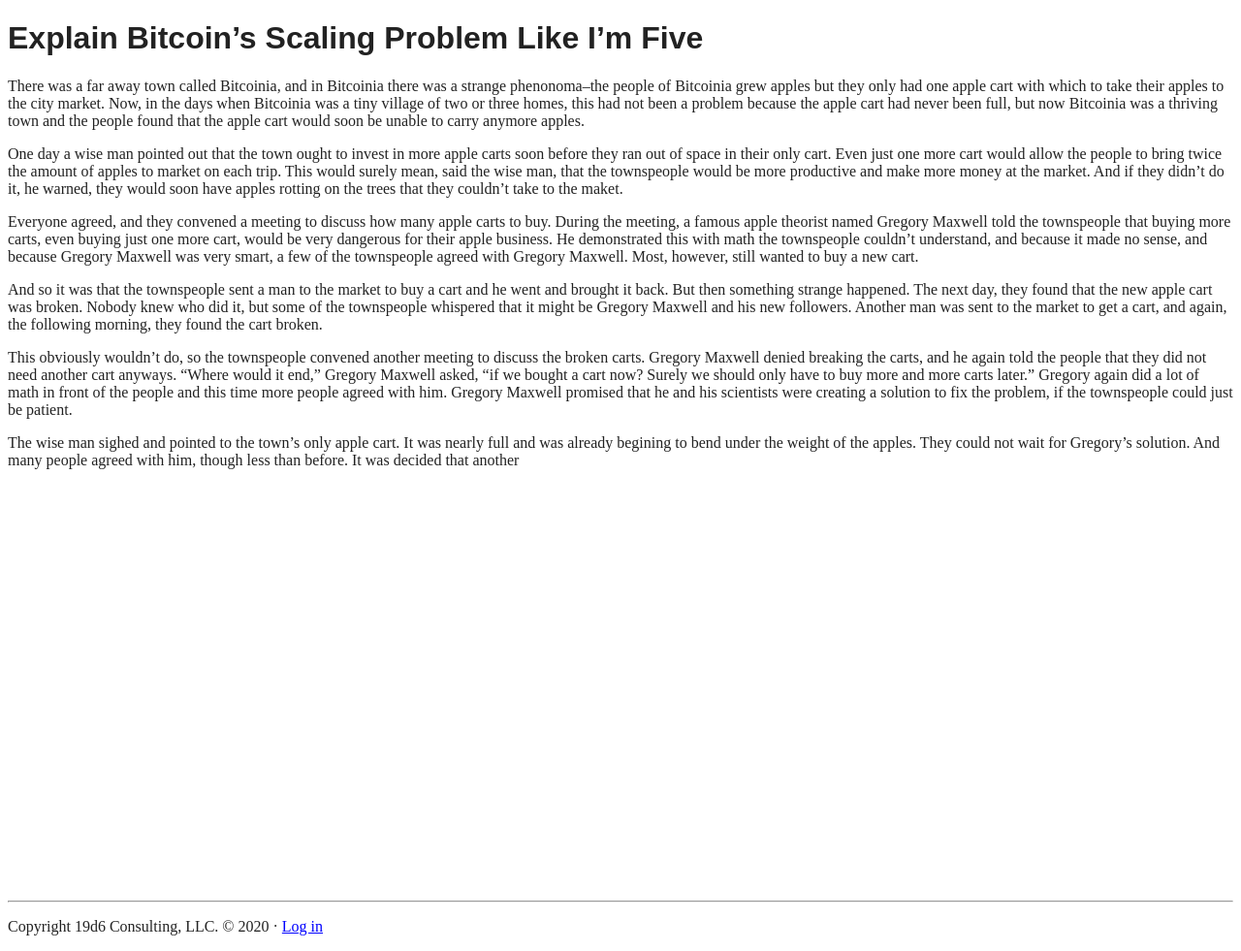
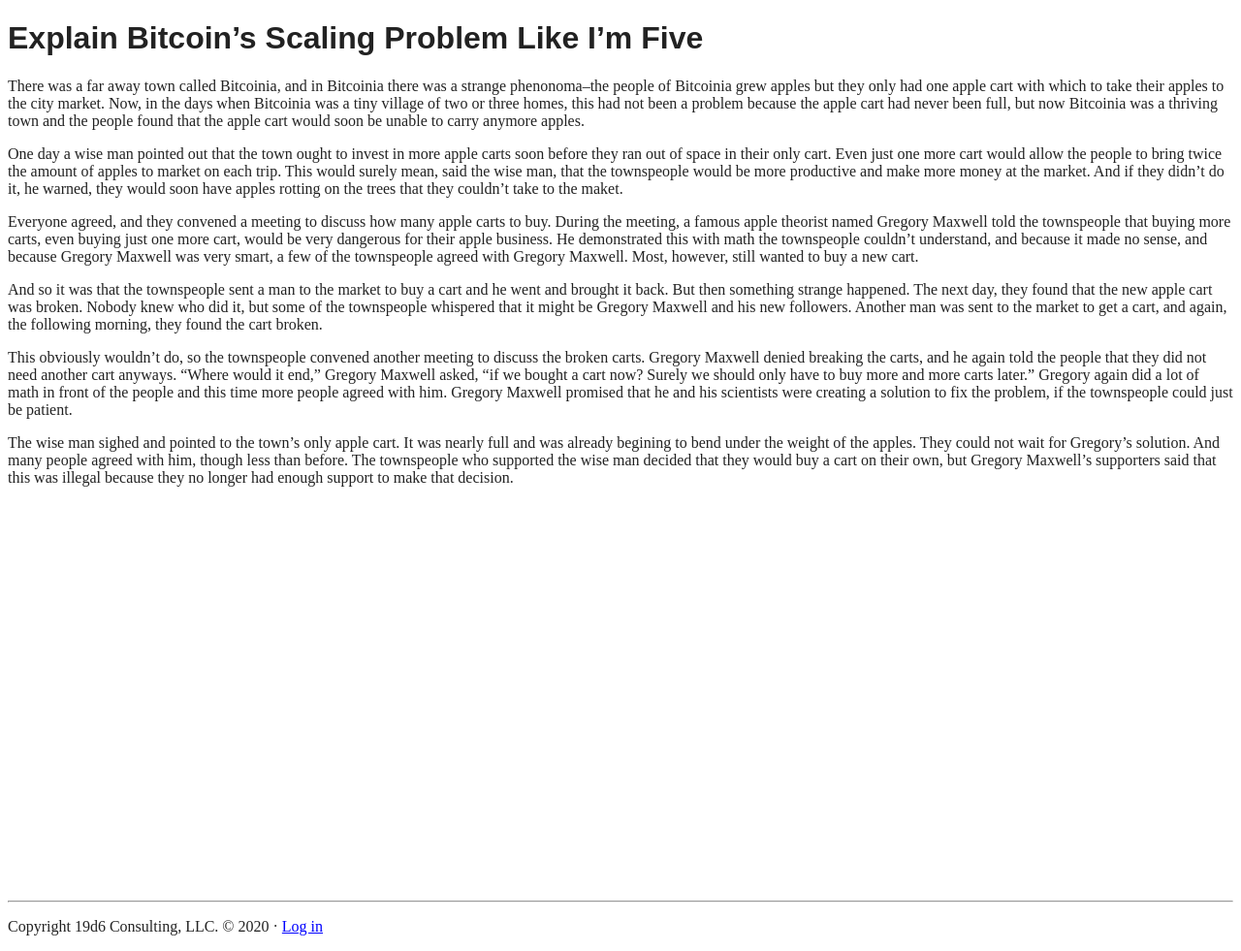
Before and after one commit to makgill/deryk, a Jekyll site: the page built from test.md, in a window 1280 px wide. Shown: the whole page at 97% size. Built offline with Jekyll 4.4.1, drawn with Linux system fonts in a browser that asks for light colours; some web fonts are replaced; our own code applies the rules of GitHub Pages for plain Markdown files.

Commit message:
Update test.md

```diff
--- a/test.md
+++ b/test.md
@@ -15,4 +15,4 @@
 
 This obviously wouldn't do, so the townspeople convened another meeting to discuss the broken carts. Gregory Maxwell denied breaking the carts, and he again told the people that they did not need another cart anyways. "Where would it end," Gregory Maxwell asked, "if we bought a cart now? Surely we should only have to buy more and more carts later." Gregory again did a lot of math in front of the people and this time more people agreed with him. Gregory Maxwell promised that he and his scientists were creating a solution to fix the problem, if the townspeople could just be patient.
 
-The wise man sighed and pointed to the town's only apple cart. It was nearly full and was already begining to bend under the weight of the apples. They could not wait for Gregory's solution. And many people agreed with him, though less than before. It was decided that another
+The wise man sighed and pointed to the town's only apple cart. It was nearly full and was already begining to bend under the weight of the apples. They could not wait for Gregory's solution. And many people agreed with him, though less than before. The townspeople who supported the wise man decided that they would buy a cart on their own, but Gregory Maxwell's supporters said that this was illegal because they no longer had enough support to make that decision.
```
